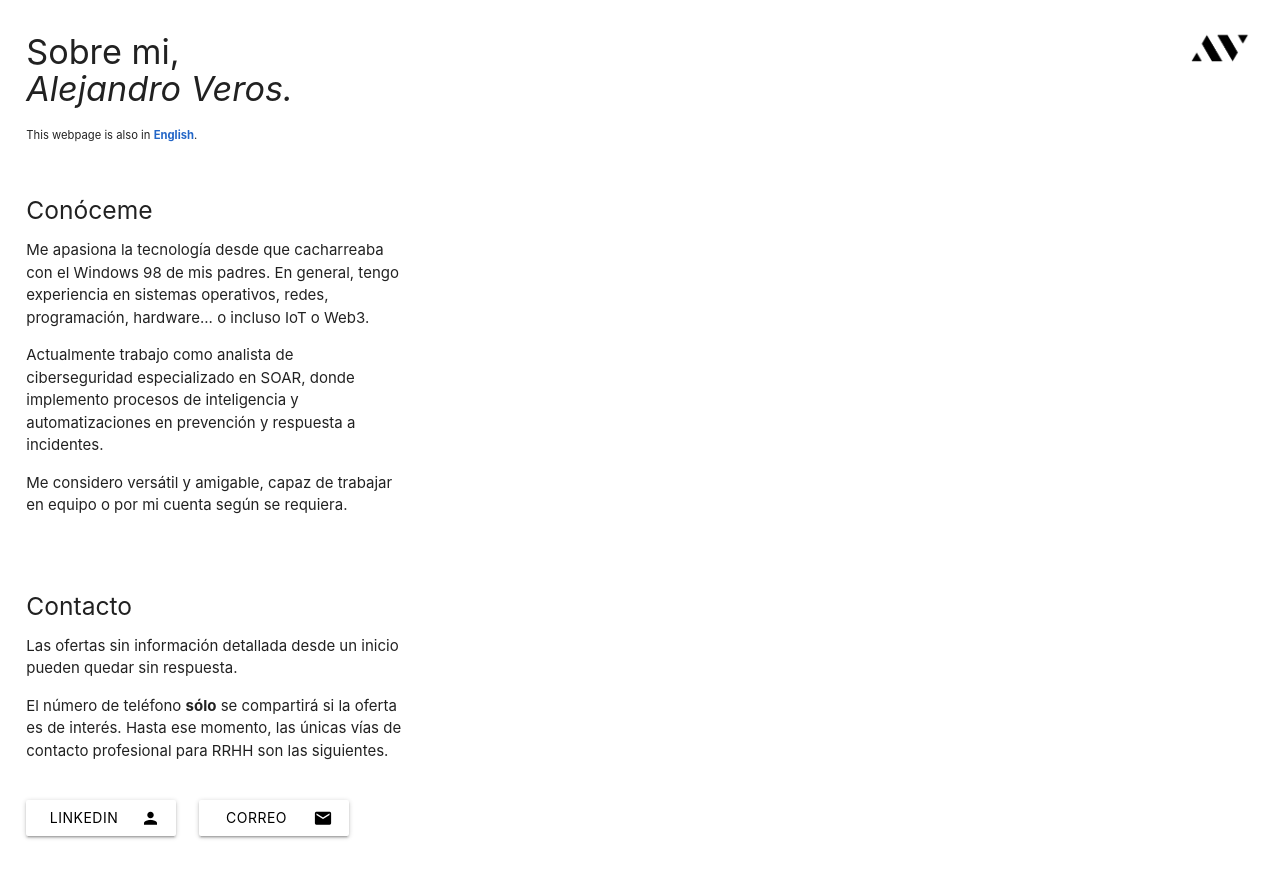
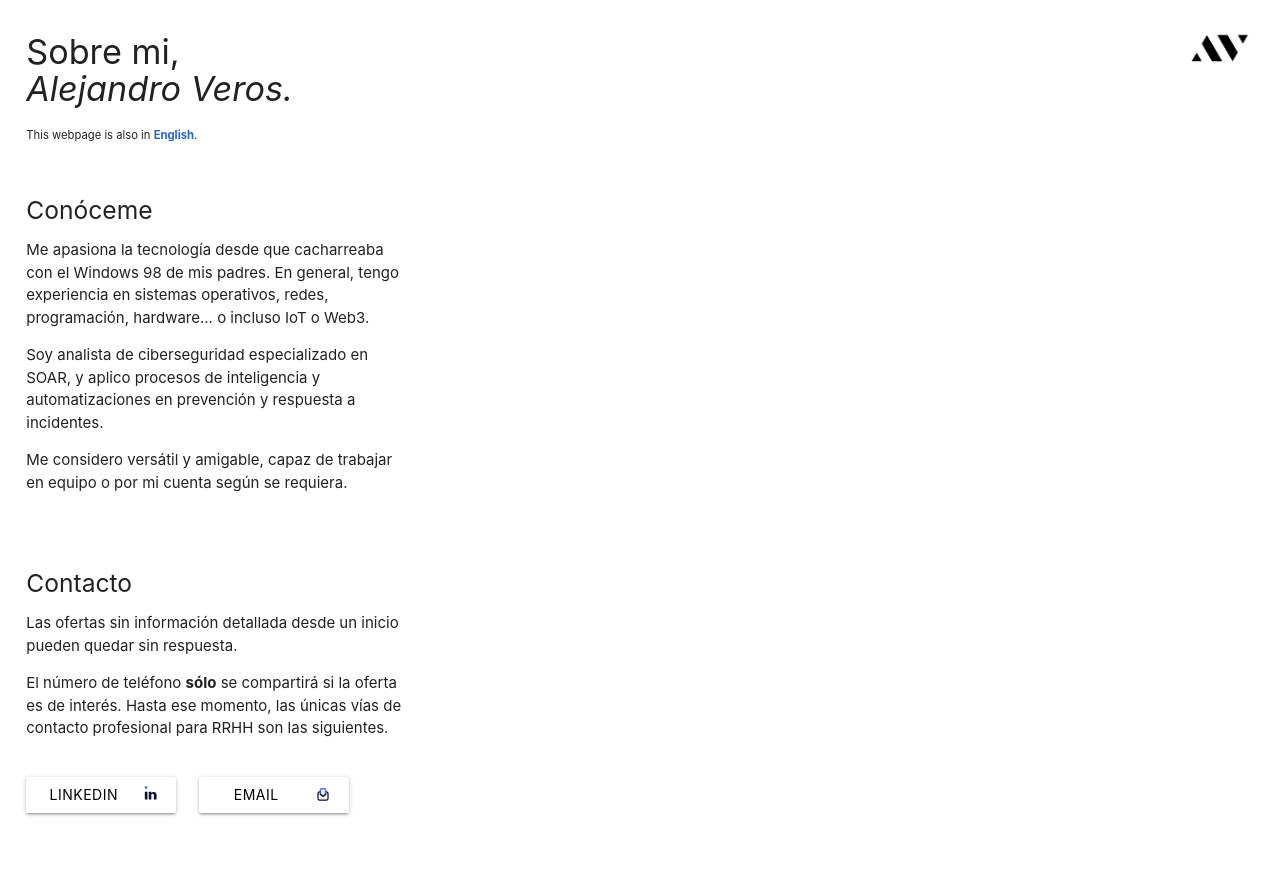
Before and after one commit to alejandroveros/veros.es, a plain HTML site: page hola.html in a window 1280 px wide. Drawn offline with Linux system fonts and the light colour scheme.

Commit message:
more icons updated

```diff
--- a/hola.html
+++ b/hola.html
@@ -32,7 +32,7 @@
             <div class="col" style="max-width: 400px; margin-left: 15px; margin-right: 15px;">
                 <h5>Conóceme</h5>
                 <p>Me apasiona la tecnología desde que cacharreaba con el Windows 98 de mis padres. En general, tengo experiencia en sistemas operativos, redes, programación, hardware... o incluso IoT o Web3.</p>
-                <p>Actualmente trabajo como analista de ciberseguridad especializado en SOAR, donde implemento procesos de inteligencia y automatizaciones en prevención y respuesta a incidentes.</p>
+                <p>Soy analista de ciberseguridad especializado en SOAR, y aplico procesos de inteligencia y automatizaciones en prevención y respuesta a incidentes.</p>
                 <p>Me considero versátil y amigable, capaz de trabajar en equipo o por mi cuenta según se requiera.</p>
                 <br><br>
                 <h5>Contacto</h5>
@@ -42,14 +42,20 @@
                 <div class="row">
                 <div class="col">
                     <a href="https://www.linkedin.com/in/alejandroveros/" class="btn white waves-effect waves-linkedin">
-                        LinkedIn <i class="material-icons right">person</i>
+                        LinkedIn
+                        <i class="right" style="display: flex; align-items: center;">
+                            <svg viewBox="0 0 24 24" xmlns="http://www.w3.org/2000/svg" width="20" height="35" fill="none"><style>@keyframes linkedin{0%{transform:translateY(-4px);animation-timing-function:ease-in;opacity:1}24%{opacity:1}40%,65%{transform:translateY(-4px);animation-timing-function:ease-in}82%{transform:translateY(-3px);animation-timing-function:ease-in}93%{transform:translateY(-1px);animation-timing-function:ease-in}25%,55%,75%,87%{transform:translateY(0);animation-timing-function:ease-out}to{transform:translateY(0);animation-timing-function:ease-out;opacity:1}}</style><path fill="#265BFF" d="M7.361 7.111a1.556 1.556 0 110-3.111 1.556 1.556 0 010 3.111z" style="animation:linkedin 2s infinite both cubic-bezier(1,-.08,0,1.12)"/><path fill="#0A0A30" d="M10.473 18h3.11v-5.25a1.411 1.411 0 011.364-1.512 1.762 1.762 0 011.748 1.512V18h3.11v-5.639a3.5 3.5 0 00-3.48-3.51 3.592 3.592 0 00-2.741 1.371V8.667h-3.111V18zm-4.667 0h3.111V8.667H5.806V18z"/></svg>
+                        </i>
                     </a>
                     <br><br>
 
                 </div>
                 <div class="col">
                     <a href="mailto:alejandro@veros.es" class="btn white waves-effect waves-orange">
-                        Correo <i class="material-icons right">email</i>
+                        Email
+                        <i class="material-icons right" style="display: flex; align-items: center;">
+                            <svg viewBox="0 0 24 24" xmlns="http://www.w3.org/2000/svg" width="20" height="35" fill="none"><style>@keyframes open{0%{transform:translateX(10px) scale(0);transform-origin:50% 100%}to{transform:scale(1);transform-origin:50% 100%}}</style><rect width="12" height="10" x="6" y="8.804" stroke="#0A0A30" stroke-width="1.5" rx="2"/><path fill="#fff" stroke="#265BFF" stroke-width="1.5" d="M9 6.196a1 1 0 011-1h4a1 1 0 011 1v5.082a1 1 0 01-.37.777l-2.006 1.628a1 1 0 01-1.263-.002l-1.993-1.626A1 1 0 019 11.28V6.196z" style="animation:open 2s cubic-bezier(.49,.39,.35,1.06) both infinite"/><path stroke="#0A0A30" stroke-linecap="round" stroke-linejoin="round" stroke-width="1.5" d="M8.465 11.413l3.573 2.783 3.497-2.783"/></svg>
+                        </i>
                     </a>
                     <br><br>
                 </div>
```
Also changed, not shown: hello.html (+8 -2 lines), index.html (+1 -1 lines), of.html (+8 -1 lines).
